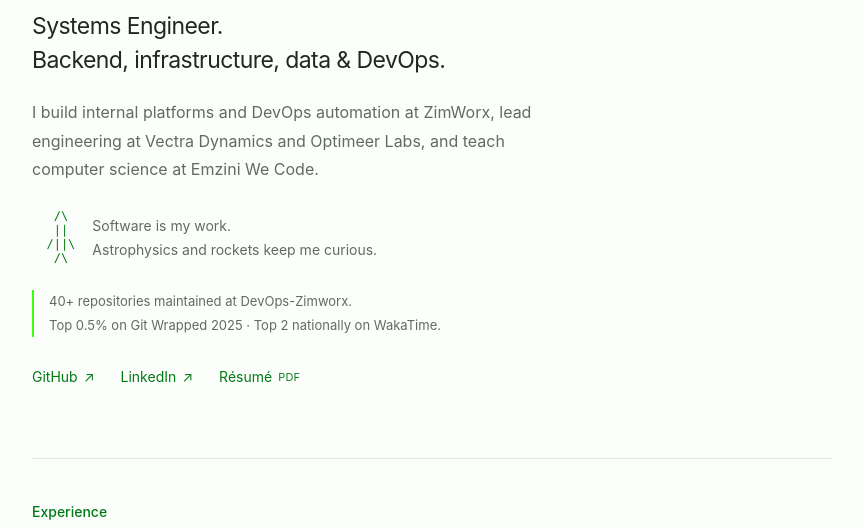
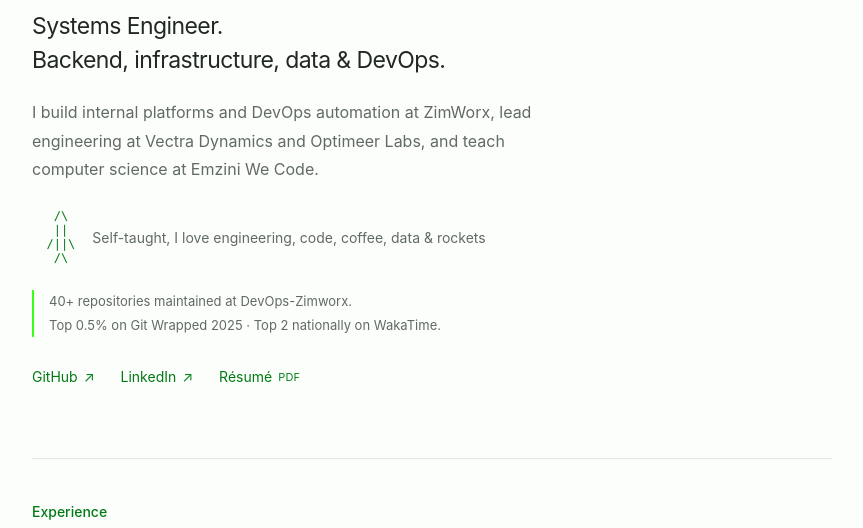
Before and after one commit to xeroxzen/andilembele.com, a website: page dist/index.html in a window 1280 px wide. Shown: the part 272-800 px from the top of the page, without its empty margins (208-1071 px from the left). Drawn offline with Linux system fonts and the light colour scheme.

Commit message:
Update personal tagline

```diff
--- a/dist/index.html
+++ b/dist/index.html
@@ -24,7 +24,7 @@
         <div class="personal-note"><pre class="ascii-rocket" aria-hidden="true">   /\
    ||
   /||\
-   /\</pre><p>Software is my work.<br>Astrophysics and rockets keep me curious.</p></div>
+   /\</pre><p>Self-taught, I love engineering, code, coffee, data &amp; rockets</p></div>
         <p class="track-record">40+ repositories maintained at DevOps-Zimworx.<br>Top 0.5% on Git Wrapped 2025 · Top 2 nationally on WakaTime.</p>
         <div class="intro-links"><a href="https://github.com/xeroxzen">GitHub <span aria-hidden="true">↗</span></a><a href="https://linkedin.com/in/andile-jaden-mbele/">LinkedIn <span aria-hidden="true">↗</span></a><a href="assets/Andile_Mbele_Resume.pdf" target="_blank" rel="noopener">Résumé <span class="file-label">PDF</span></a></div>
       </section>
```
